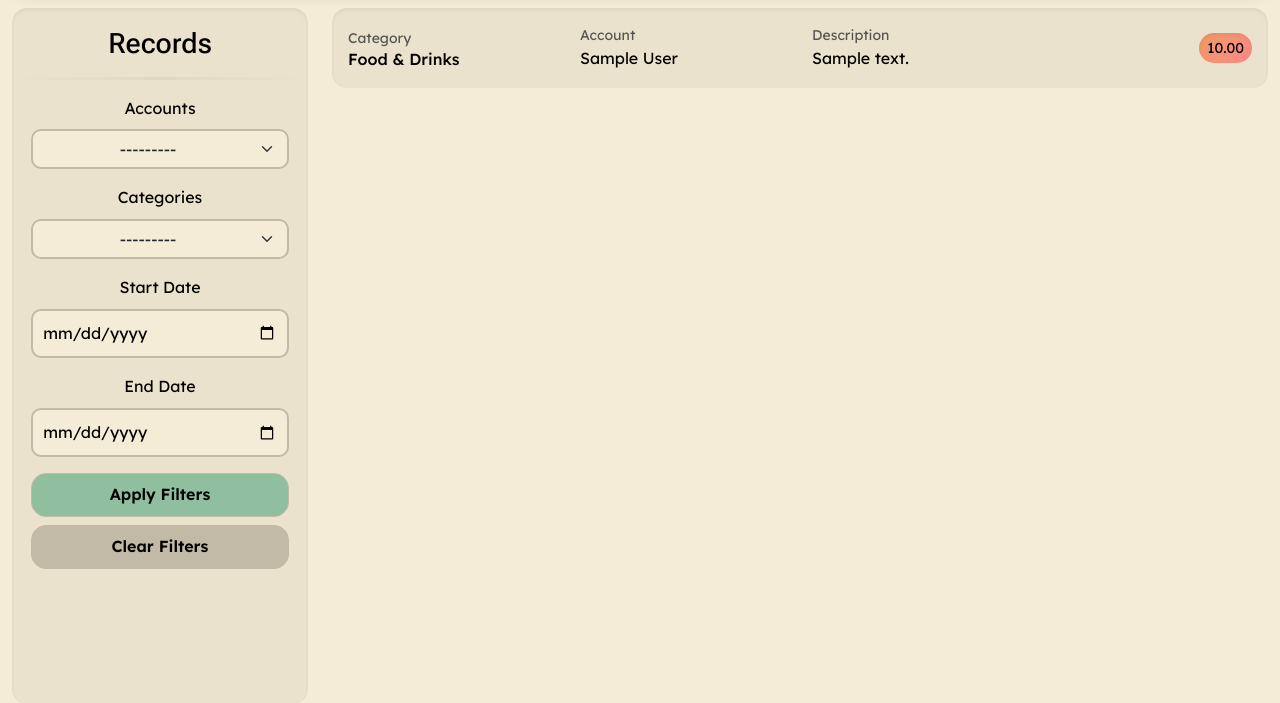
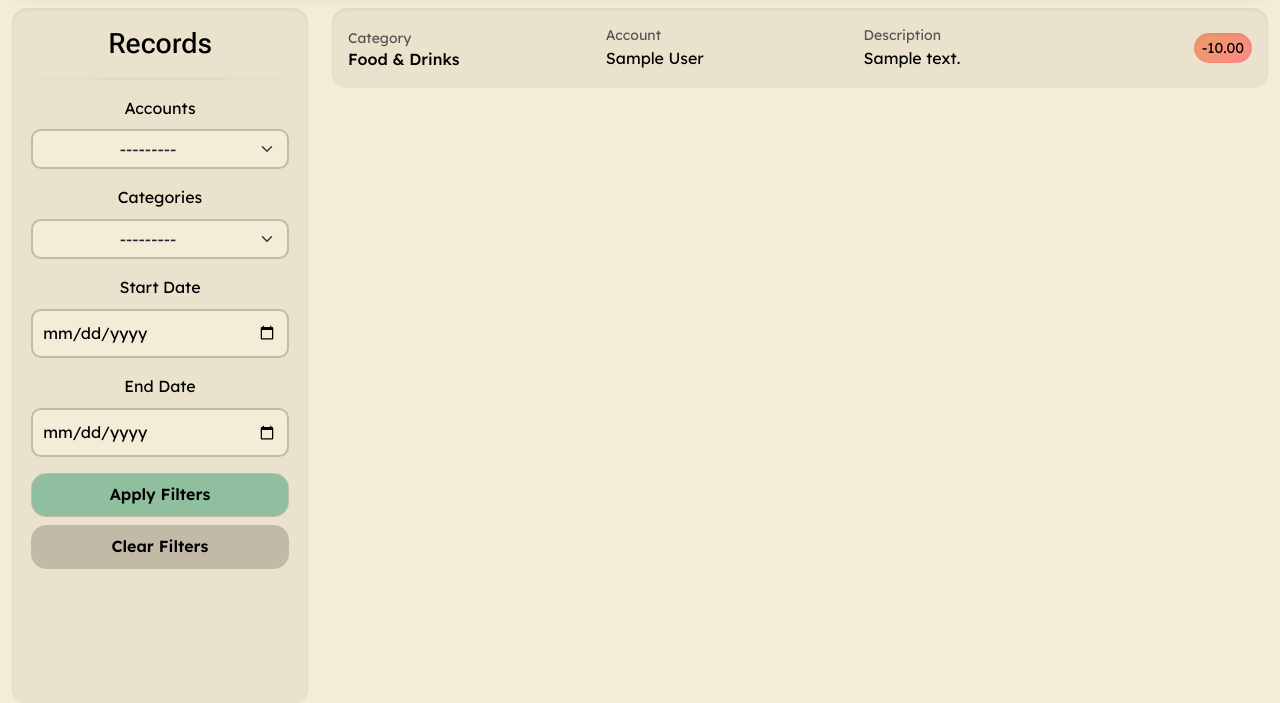
Before and after one commit to mlucasmichel/finantial-map-app, a Django app: page /transactions/ in a window 1280 px wide. Shown: the part 101-804 px from the top of the page. Run offline with Django 4.2, Linux system fonts and the light colour scheme; a user stored in the database is signed in; data comes from the database, SQL or seed files in the repository; tables that the repository leaves empty hold one stand-in row (values such as "Sample post"); some libraries are stand-ins or nearby versions.

Commit message:
Add - and + signs to transaction amounts

```diff
--- a/budget/templates/budget/transaction_list.html
+++ b/budget/templates/budget/transaction_list.html
@@ -12,23 +12,23 @@
     {% for transaction in transactions %}
     <div class="main-card py-3 my-3 mt-md-0 align-items-center">
         <div class="row justify-content-between px-2 align-items-center">
-            <div class="col-3">
+            <div class="col-2">
                 <p class="mb-0 small text-muted">Category</p>
                 <p class="h6 mb-0">{{ transaction.category.name }} </p>
             </div>
 
-            <div class="col-3">
+            <div class="col-2">
                 <p class="mb-0 small text-muted">Account</p>
                 <p class="mb-0">{{ transaction.account.name }}</p>
             </div>
 
-            <div class="col-3">
+            <div class="col-2">
                 <p class="mb-0 small text-muted">Description</p>
                 <p class="mb-0">{{ transaction.description | default:"No description" }}</p>
             </div>
 
-            <div class="col-3 align-items-end d-flex flex-column">
-                <p class="mb-0 {% if transaction.category.type == 'E' %}text-bubble{% else %}py-1 px-2 text-bubble-accent-light{% endif %}">{{ transaction.amount }}</p>
+            <div class="col-2 align-items-end d-flex flex-column">
+                <p class="mb-0 {% if transaction.category.type == 'E' %}text-bubble{% else %}py-1 px-2 text-bubble-accent-light{% endif %}">{% if transaction.category.type == 'E' %}-{% else %}+{% endif %}{{ transaction.amount }}</p>
             </div>
         </div>
     </div>
```
